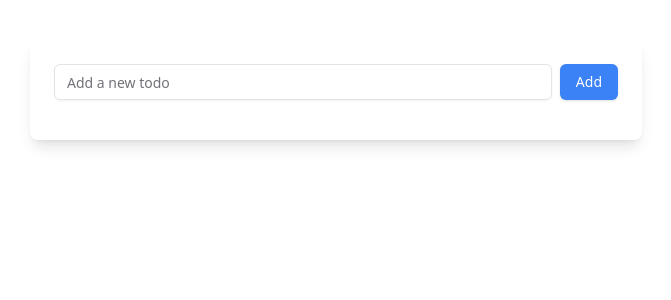
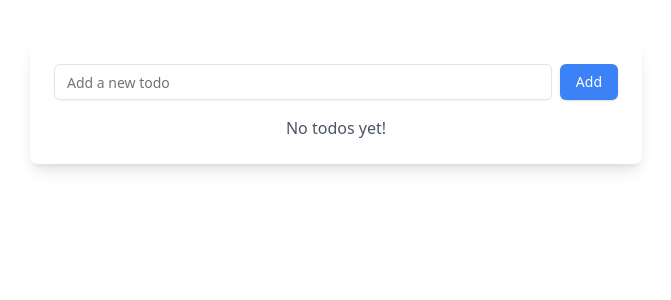
Before and after one commit to Marvinified/playrun-sample, a React (Vite) app: page / in a window 1280 px wide. Shown: the top 300 px of the page, without its empty margins (304-975 px from the left). Built offline with nearby package versions, Linux system fonts and the light colour scheme.

Commit message:
configure Yarn package manager and update .gitignore; enhance TodoAppComponent with conditional rendering for empty state

```diff
--- a/package.json
+++ b/package.json
@@ -3,6 +3,7 @@
   "private": true,
   "version": "0.0.0",
   "type": "module",
+  "packageManager": "yarn@4.4.0",
   "scripts": {
     "dev": "vite",
     "build": "tsc -b && vite build",
@@ -37,6 +38,5 @@
     "typescript": "^5.5.3",
     "typescript-eslint": "^8.0.1",
     "vite": "^5.4.1"
-  },
-  "packageManager": "yarn@1.22.22+sha512.a6b2f7906b721bba3d67d4aff083df04dad64c399707841b7acf00f6b133b7ac24255f2652fa22ae3534329dc6180534e98d17432037ff6fd140556e2bb3137e"
+  }
 }
--- a/src/components/todo-app.tsx
+++ b/src/components/todo-app.tsx
@@ -170,7 +170,7 @@ export function TodoAppComponent() {
           </li>
         ))}
       </ul>
-      {todos.length > 0 && (
+      {todos.length > 0 ? (
         <div className="mt-4 flex justify-between items-center">
           <div className="space-x-2">
             <Button onClick={markAllDone} variant="outline" className="hover:bg-gray-100">Mark All Done</Button>
@@ -180,6 +180,8 @@ export function TodoAppComponent() {
             Total: {todos.length} {todos.length === 1 ? 'item' : 'items'}
           </div>
         </div>
+      )  : (
+        <div className="mt-4 text-gray-600 text-center">No todos yet!</div>
       )}
     </div>
   )
```
Also changed, not shown: .yarnrc.yml (added), 2 other files (tests, documents, lock files or other folders).
